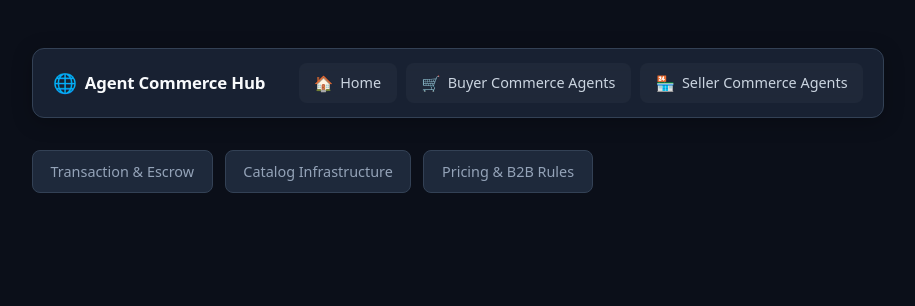
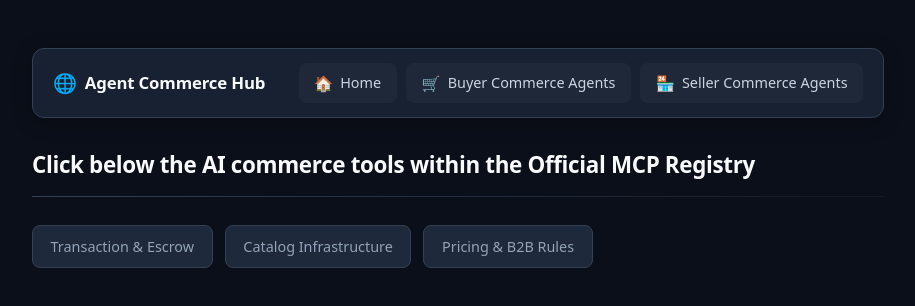
Before and after one commit to Laurence2013/myagentcommerce-00, an Angular app: page /mcp-registry in a window 1280 px wide. Shown: the top 306 px of the page, without its empty margins (182-1097 px from the left). Built offline with nearby package versions, Linux system fonts and the light colour scheme.

Commit message:
02-01-commit

```diff
--- a/src/app/mcps/mcp-registry/mcp-registry.component.css
+++ b/src/app/mcps/mcp-registry/mcp-registry.component.css
@@ -113,6 +113,22 @@
   align-items: center;
   flex-wrap: wrap;
   margin-bottom: 1.25rem;
+}
+
+.registry-description {
+  margin: 0 0 1rem 0;
+  color: #f8fafc;
+  font-size: 1.4rem;
+  font-weight: 700;
+  letter-spacing: -0.015em;
+  line-height: 1.35;
+}
+
+.registry-divider {
+  border: 0;
+  height: 1px;
+  background: linear-gradient(90deg, #334155 0%, rgba(51, 65, 85, 0.2) 100%);
+  margin: 0 0 1.75rem 0;
 }
 
 .category-buttons-bar {
--- a/src/app/mcps/mcp-registry/mcp-registry.component.html
+++ b/src/app/mcps/mcp-registry/mcp-registry.component.html
@@ -19,6 +19,9 @@
       </a>
     </div>
   </nav>
+
+  <h2 class="registry-description">{{ registryText() }}</h2>
+  <hr class="registry-divider" />
 
   <div class="category-buttons-bar">
     <button
--- a/src/app/mcps/mcp-registry/mcp-registry.component.ts
+++ b/src/app/mcps/mcp-registry/mcp-registry.component.ts
@@ -15,13 +15,12 @@ export type CategoryType = 'all' | 'transactionEscrow' | 'catalogInfrastructure'
 export class McpRegistryComponent {
   private readonly registryService = inject(McpRegistryService);
 
-  public readonly apiUrl = 'https://registry.modelcontextprotocol.io/v0.1/servers';
-
   // Signals for UI binding converted from service RxJS streams
   public readonly servers = toSignal(this.registryService.filteredServers$, { initialValue: [] as McpServerResponse[] });
   public readonly isLoading = toSignal(this.registryService.isLoading$, { initialValue: false });
   public readonly error = toSignal(this.registryService.error$, { initialValue: null as string | null });
 
+  public readonly registryText = signal<string>('Click below the AI commerce tools within the Official MCP Registry');
   public readonly hasFetched = signal<boolean>(false);
   public readonly selectedCategory = signal<CategoryType>('all');
   public readonly areCategoryButtonsDisabled = signal<boolean>(false);
```
